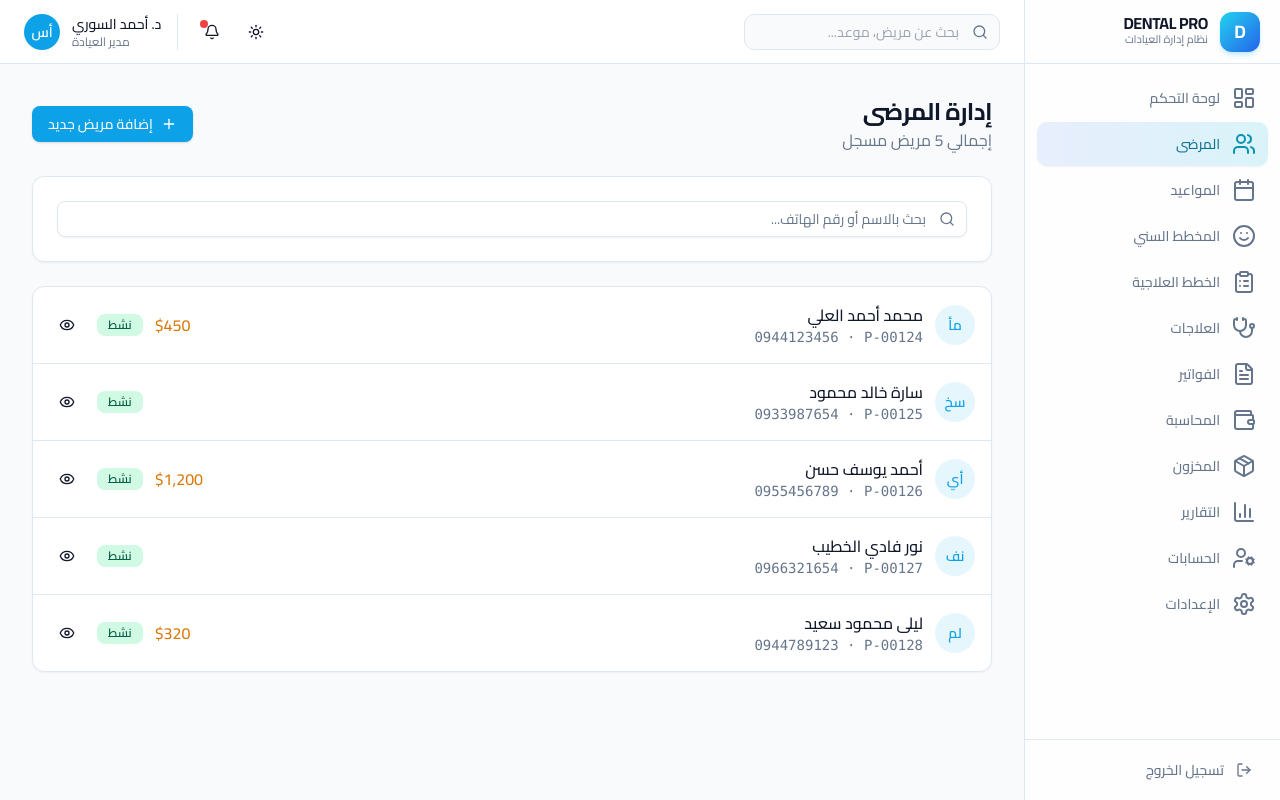
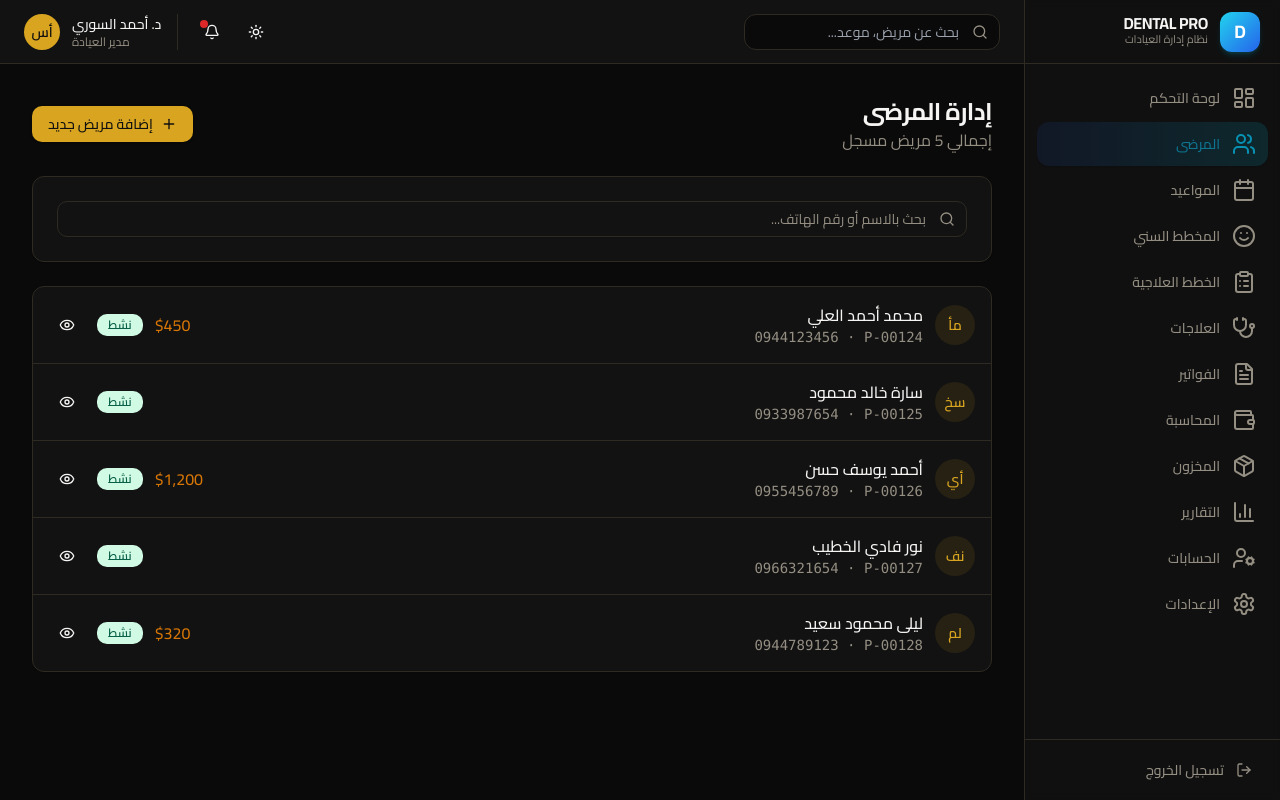
Before and after one commit to uneu2bb/dental-pro, a Next.js app: page /patients in a window 1280 px wide. Built offline with nearby package versions, Linux system fonts and the light colour scheme.

Commit message:
Radical redesign inspired by mymiad.com - gold/black luxury theme + working auth/users

```diff
--- a/src/app/globals.css
+++ b/src/app/globals.css
@@ -4,84 +4,55 @@
 
 @layer base {
   :root {
-    --background: 210 40% 98%;
-    --foreground: 222 47% 11%;
-    --card: 0 0% 100%;
-    --card-foreground: 222 47% 11%;
-    --popover: 0 0% 100%;
-    --popover-foreground: 222 47% 11%;
-    --primary: 199 89% 48%;
-    --primary-foreground: 0 0% 100%;
-    --secondary: 210 40% 96%;
-    --secondary-foreground: 222 47% 11%;
-    --muted: 210 40% 96%;
-    --muted-foreground: 215 16% 47%;
-    --accent: 199 89% 94%;
-    --accent-foreground: 199 89% 30%;
-    --destructive: 0 84% 60%;
-    --destructive-foreground: 0 0% 100%;
-    --border: 214 32% 91%;
-    --input: 214 32% 91%;
-    --ring: 199 89% 48%;
-    --radius: 0.625rem;
+    --background: 0 0% 4%;
+    --foreground: 40 20% 96%;
+    --card: 0 0% 7%;
+    --card-foreground: 40 20% 96%;
+    --popover: 0 0% 7%;
+    --popover-foreground: 40 20% 96%;
+    --primary: 43 74% 49%;
+    --primary-foreground: 0 0% 6%;
+    --secondary: 0 0% 12%;
+    --secondary-foreground: 40 20% 90%;
+    --muted: 0 0% 12%;
+    --muted-foreground: 40 8% 55%;
+    --accent: 43 40% 18%;
+    --accent-foreground: 43 80% 70%;
+    --destructive: 0 72% 51%;
+    --destructive-foreground: 0 0% 98%;
+    --border: 40 15% 16%;
+    --input: 40 15% 16%;
+    --ring: 43 74% 49%;
+    --radius: 0.75rem;
   }
 
-  .dark {
-    --background: 222 47% 7%;
-    --foreground: 210 40% 98%;
-    --card: 222 47% 10%;
-    --card-foreground: 210 40% 98%;
-    --popover: 222 47% 10%;
-    --popover-foreground: 210 40% 98%;
-    --primary: 199 89% 48%;
-    --primary-foreground: 0 0% 100%;
-    --secondary: 217 33% 17%;
-    --secondary-foreground: 210 40% 98%;
-    --muted: 217 33% 17%;
-    --muted-foreground: 215 20% 65%;
-    --accent: 199 50% 20%;
-    --accent-foreground: 199 89% 80%;
-    --destructive: 0 62% 50%;
-    --destructive-foreground: 0 0% 100%;
-    --border: 217 33% 17%;
-    --input: 217 33% 17%;
-    --ring: 199 89% 48%;
+  * {
+    @apply border-border;
+  }
+
+  body {
+    @apply bg-background text-foreground antialiased;
+    background-image:
+      linear-gradient(rgba(201, 162, 39, 0.03) 1px, transparent 1px),
+      linear-gradient(90deg, rgba(201, 162, 39, 0.03) 1px, transparent 1px);
+    background-size: 48px 48px;
   }
 }
 
-@layer base {
-  * {
-    @apply border-border;
+@layer utilities {
+  .gold-gradient {
+    background: linear-gradient(135deg, #f0d78c 0%, #c9a227 45%, #a67c00 100%);
   }
-  body {
-    @apply bg-background text-foreground antialiased;
+  .gold-text {
+    background: linear-gradient(135deg, #fff6d6 0%, #e8c547 40%, #c9a227 100%);
+    -webkit-background-clip: text;
+    -webkit-text-fill-color: transparent;
+    background-clip: text;
+  }
+  .gold-border {
+    border-color: rgba(201, 162, 39, 0.35);
+  }
+  .glass-card {
+    @apply rounded-2xl border border-[rgba(201,162,39,0.25)] bg-[rgba(12,12,12,0.85)] backdrop-blur-xl shadow-[0_0_40px_rgba(201,162,39,0.06)];
   }
 }
-
-[dir="rtl"] {
-  direction: rtl;
-}
-
-::-webkit-scrollbar {
-  width: 6px;
-  height: 6px;
-}
-::-webkit-scrollbar-track {
-  background: transparent;
-}
-::-webkit-scrollbar-thumb {
-  background: hsl(var(--muted-foreground) / 0.3);
-  border-radius: 3px;
-}
-::-webkit-scrollbar-thumb:hover {
-  background: hsl(var(--muted-foreground) / 0.5);
-}
-
-.tooth-interactive {
-  transition: all 0.15s ease;
-  cursor: pointer;
-}
-.tooth-interactive:hover {
-  filter: brightness(1.15);
-  transform: scale(1.05);
-}
--- a/src/app/page.tsx
+++ b/src/app/page.tsx
@@ -1,5 +1,48 @@
-import { redirect } from "next/navigation";
+import Link from "next/link";
+import { Calendar, Shield, Stethoscope, Users, BarChart3, Package } from "lucide-react";
 
-export default function Home() {
-  redirect("/dashboard");
-}
+export default function LandingPage() {
+  return (
+    <div className="min-h-screen bg-[#050505] text-white">
+      {/* Nav */}
+      <header className="sticky top-0 z-50 border-b border-white/5 bg-black/70 backdrop-blur-xl">
+        <div className="mx-auto flex h-16 max-w-6xl items-center justify-between px-4">
+          <div className="flex items-center gap-2">
+            <div className="flex h-9 w-9 items-center justify-center rounded-lg gold-gradient text-sm font-bold text-black">
+              D
+            </div>
+            <span className="text-lg font-bold tracking-tight">DENTAL PRO</span>
+          </div>
+          <nav className="hidden items-center gap-6 text-sm text-white/70 md:flex">
+            <a href="#features" className="hover:text-[#e8c547]">الميزات</a>
+            <a href="#about" className="hover:text-[#e8c547]">عن النظام</a>
+          </nav>
+          <div className="flex items-center gap-2">
+            <Link
+              href="/login"
+              className="rounded-full px-4 py-2 text-sm text-white/80 hover:text-white"
+            >
+              دخول
+            </Link>
+            <Link
+              href="/login"
+              className="rounded-full gold-gradient px-5 py-2 text-sm font-semibold text-black shadow-lg shadow-amber-500/20"
+            >
+              لوحة التحكم
+            </Link>
+          </div>
+        </div>
+      </header>
+
+      {/* Hero */}
+      <section className="relative overflow-hidden px-4 pb-20 pt-16 md:pt-24">
+        <div className="pointer-events-none absolute inset-0">
+          <div className="absolute -top-20 left-1/2 h-[500px] w-[500px] -translate-x-1/2 rounded-full bg-amber-500/10 blur-[120px]" />
+        </div>
+        <div className="relative mx-auto max-w-4xl text-center">
+          <div className="mb-6 inline-flex items-center gap-2 rounded-full border border-amber-500/30 bg-amber-500/10 px-4 py-1.5 text-xs text-amber-200">
+            <Stethoscope className="h-3.5 w-3.5" />
+            نظام إدارة عيادات الأسنان الاحترافي
+          </div>
+          <h1 className="text-4xl font-bold leading-tight md:text-6xl">
+            عيادتك تحت السيطرة{
```
